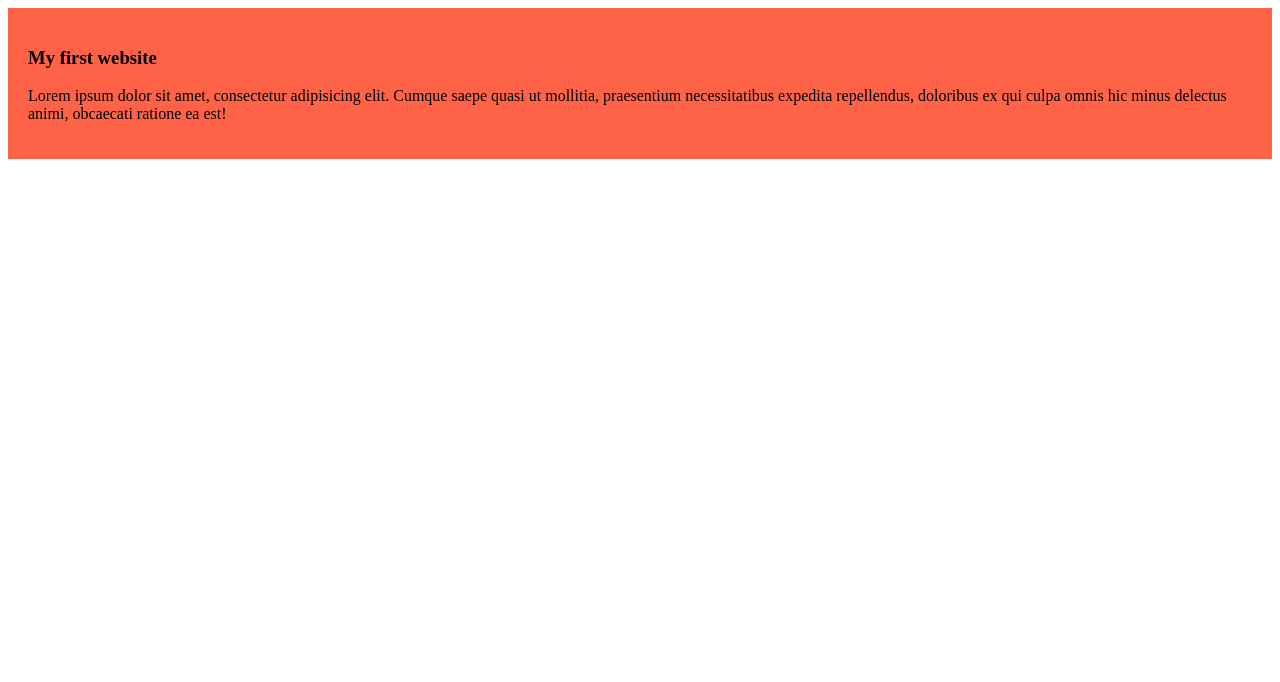
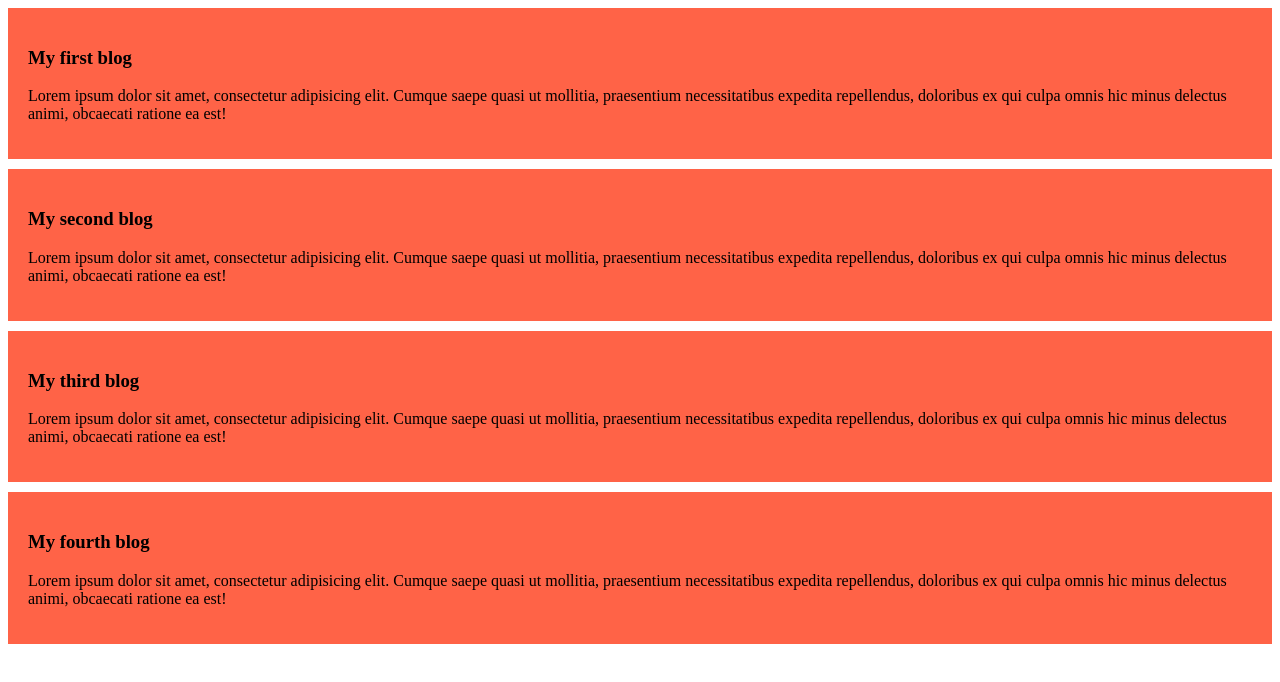
Before and after one commit to bYnafiun/My-simple-website, a plain HTML site: page index.html in a window 1280 px wide. Drawn offline with Linux system fonts and the light colour scheme.

Commit message:
added the second and third blog

```diff
--- a/index.html
+++ b/index.html
@@ -8,7 +8,19 @@
 </head>
 <body>
     <div>
-        <h3>My first website</h3>
+        <h3>My first blog</h3>
+        <p>Lorem ipsum dolor sit amet, consectetur adipisicing elit. Cumque saepe quasi ut mollitia, praesentium necessitatibus expedita repellendus, doloribus ex qui culpa omnis hic minus delectus animi, obcaecati ratione ea est!</p>
+    </div>
+    <div>
+        <h3>My second blog</h3>
+        <p>Lorem ipsum dolor sit amet, consectetur adipisicing elit. Cumque saepe quasi ut mollitia, praesentium necessitatibus expedita repellendus, doloribus ex qui culpa omnis hic minus delectus animi, obcaecati ratione ea est!</p>
+    </div>
+    <div>
+        <h3>My third blog</h3>
+        <p>Lorem ipsum dolor sit amet, consectetur adipisicing elit. Cumque saepe quasi ut mollitia, praesentium necessitatibus expedita repellendus, doloribus ex qui culpa omnis hic minus delectus animi, obcaecati ratione ea est!</p>
+    </div>
+    <div>
+        <h3>My fourth blog</h3>
         <p>Lorem ipsum dolor sit amet, consectetur adipisicing elit. Cumque saepe quasi ut mollitia, praesentium necessitatibus expedita repellendus, doloribus ex qui culpa omnis hic minus delectus animi, obcaecati ratione ea est!</p>
     </div>
 </body>
--- a/styles/blog.css
+++ b/styles/blog.css
@@ -1,4 +1,5 @@
 div{
     background-color: tomato;
     padding: 20px;
+    margin-bottom: 10px;
 }
```
